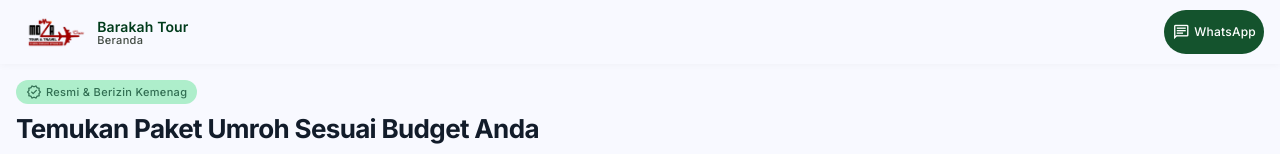
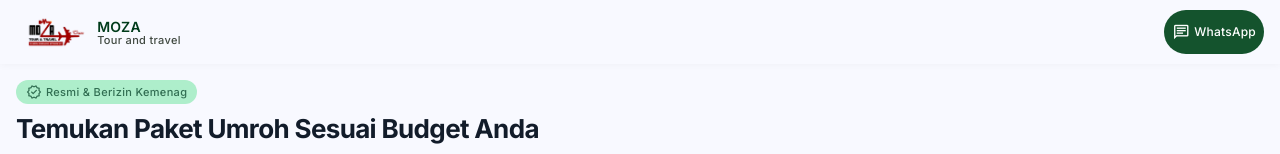
Before and after one commit to sandrayrr/contohumrohtravel2, a plain HTML site: page index.html in a window 1280 px wide. Shown: the top 154 px of the page. Drawn offline with nearby package versions, Linux system fonts and the light colour scheme.

Commit message:
Update index.html

```diff
--- a/index.html
+++ b/index.html
@@ -64,8 +64,8 @@
                     class="h-8 w-auto object-contain flex-shrink-0"
                     src="assets/logo.png" />
                     <div class="flex flex-col truncate"><span
-                        class="font-label-lg text-label-lg text-primary truncate leading-tight">Barakah Tour</span><span
-                        class="font-label-sm text-label-sm text-on-surface-variant truncate leading-none">Beranda</span>
+                        class="font-label-lg text-label-lg text-primary truncate leading-tight">MOZA</span><span
+                        class="font-label-sm text-label-sm text-on-surface-variant truncate leading-none">Tour and travel</span>
                 </div>
             </div>
             <div class="flex items-center gap-space-xs"><a
```
